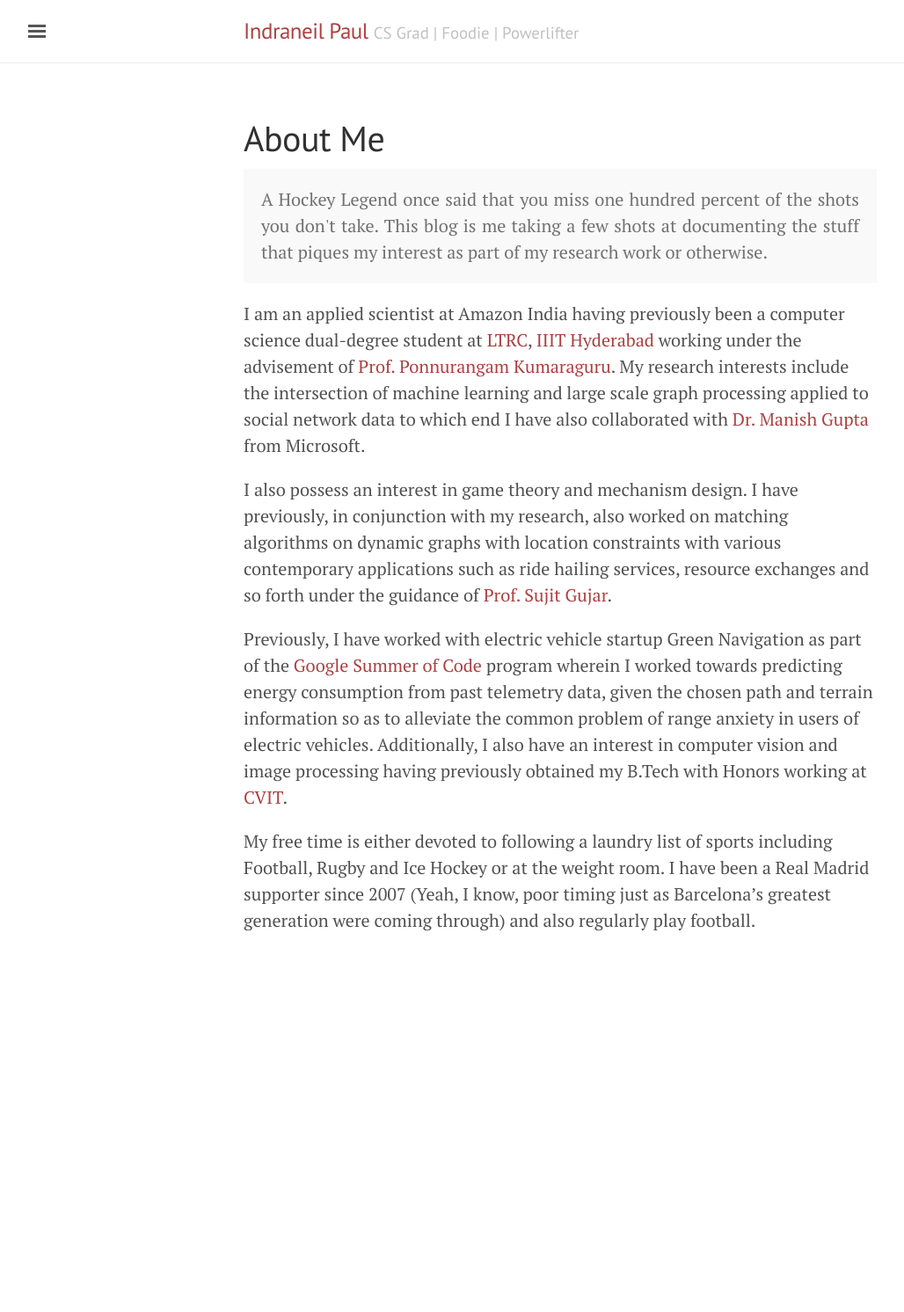
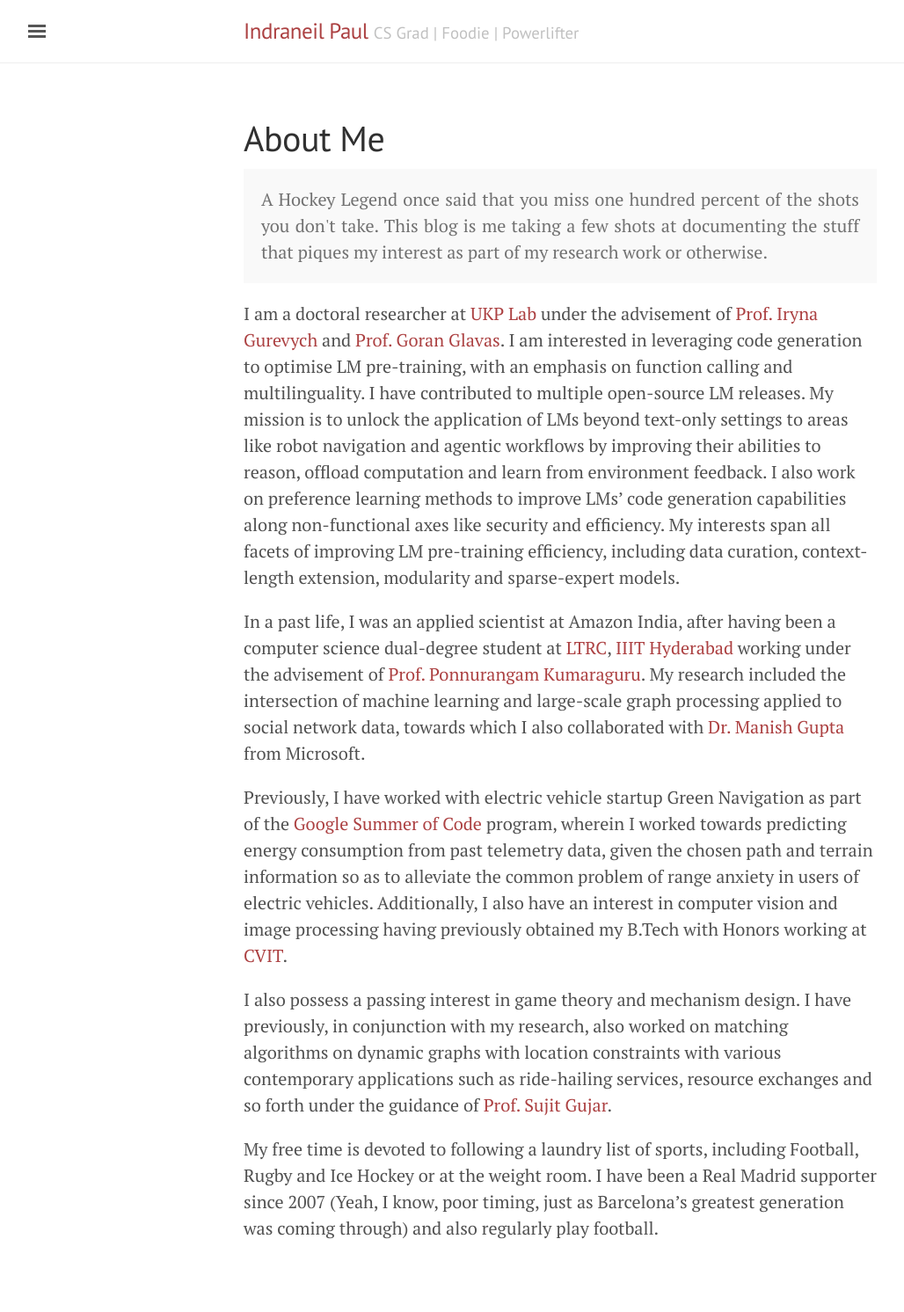
Before and after one commit to iNeil77/iNeil77.github.io, a Jekyll site: the page built from about.md, in a window 1280 px wide. Shown: the whole page at 88% size, without its empty margins (3-1031 px from the left). Built offline with Jekyll 4.4.1, drawn with Linux system fonts in a browser that asks for light colours; before the commit the page ends 1142 px from its top, so only the background shows below that.

Commit message:
Update about.md

```diff
--- a/about.md
+++ b/about.md
@@ -7,10 +7,12 @@
   A Hockey Legend once said that you miss one hundred percent of the shots you don't take. This blog is me taking a few shots at documenting the stuff that piques my interest as part of my research work or otherwise.
 </p>
 
-I am an applied scientist at Amazon India having previously been a computer science dual-degree student at [LTRC](https://ltrc.iiit.ac.in/), [IIIT Hyderabad](https://iiit.ac.in/) working under the advisement of [Prof. Ponnurangam Kumaraguru](https://www.iiitd.ac.in/pk). My research interests include the intersection of machine learning and large scale graph processing applied to social network data to which end I have also collaborated with [Dr. Manish Gupta](https://www.microsoft.com/en-us/research/people/gmanish/) from Microsoft.
+I am a doctoral researcher at [UKP Lab](https://www.informatik.tu-darmstadt.de/ukp) under the advisement of [Prof. Iryna Gurevych](https://www.informatik.tu-darmstadt.de/ukp/ukp_home/head_ukp/index.en.jsp) and [Prof. Goran Glavas](https://sites.google.com/view/goranglavas). I am interested in leveraging code generation to optimise LM pre-training, with an emphasis on function calling and multilinguality. I have contributed to multiple open-source LM releases. My mission is to unlock the application of LMs beyond text-only settings to areas like robot navigation and agentic workflows by improving their abilities to reason, offload computation and learn from environment feedback. I also work on preference learning methods to improve LMs' code generation capabilities along non-functional axes like security and efficiency. My interests span all facets of improving LM pre-training efficiency, including data curation, context-length extension, modularity and sparse-expert models.
 
-I also possess an interest in game theory and mechanism design. I have previously, in conjunction with my research, also worked on matching algorithms on dynamic graphs with location constraints with various contemporary applications such as ride hailing services, resource exchanges and so forth under the guidance of [Prof. Sujit Gujar](https://sites.google.com/site/sujitgujar/).
+In a past life, I was an applied scientist at Amazon India, after having been a computer science dual-degree student at [LTRC](https://ltrc.iiit.ac.in/), [IIIT Hyderabad](https://iiit.ac.in/) working under the advisement of [Prof. Ponnurangam Kumaraguru](https://www.iiitd.ac.in/pk). My research included the intersection of machine learning and large-scale graph processing applied to social network data, towards which I also collaborated with [Dr. Manish Gupta](https://www.microsoft.com/en-us/research/people/gmanish/) from Microsoft.
 
-Previously, I have worked with electric vehicle startup Green Navigation as part of the [Google Summer of Code](https://summerofcode.withgoogle.com/archive/) program wherein I worked towards predicting energy consumption from past telemetry data, given the chosen path and terrain information so as to alleviate the common problem of range anxiety in users of electric vehicles. Additionally, I also have an interest in computer vision and image processing having previously obtained my B.Tech with Honors working at [CVIT](https://cvit.iiit.ac.in/).
+Previously, I have worked with electric vehicle startup Green Navigation as part of the [Google Summer of Code](https://summerofcode.withgoogle.com/archive/) program, wherein I worked towards predicting energy consumption from past telemetry data, given the chosen path and terrain information so as to alleviate the common problem of range anxiety in users of electric vehicles. Additionally, I also have an interest in computer vision and image processing having previously obtained my B.Tech with Honors working at [CVIT](https://cvit.iiit.ac.in/).
 
-My free time is either devoted to following a laundry list of sports including Football, Rugby and Ice Hockey or at the weight room. I have been a Real Madrid supporter since 2007 (Yeah, I know, poor timing just as Barcelona's greatest generation were coming through) and also regularly play football.
+I also possess a passing interest in game theory and mechanism design. I have previously, in conjunction with my research, also worked on matching algorithms on dynamic graphs with location constraints with various contemporary applications such as ride-hailing services, resource exchanges and so forth under the guidance of [Prof. Sujit Gujar](https://sites.google.com/site/sujitgujar/).
+
+My free time is devoted to following a laundry list of sports, including Football, Rugby and Ice Hockey or at the weight room. I have been a Real Madrid supporter since 2007 (Yeah, I know, poor timing, just as Barcelona's greatest generation was coming through) and also regularly play football.
```
